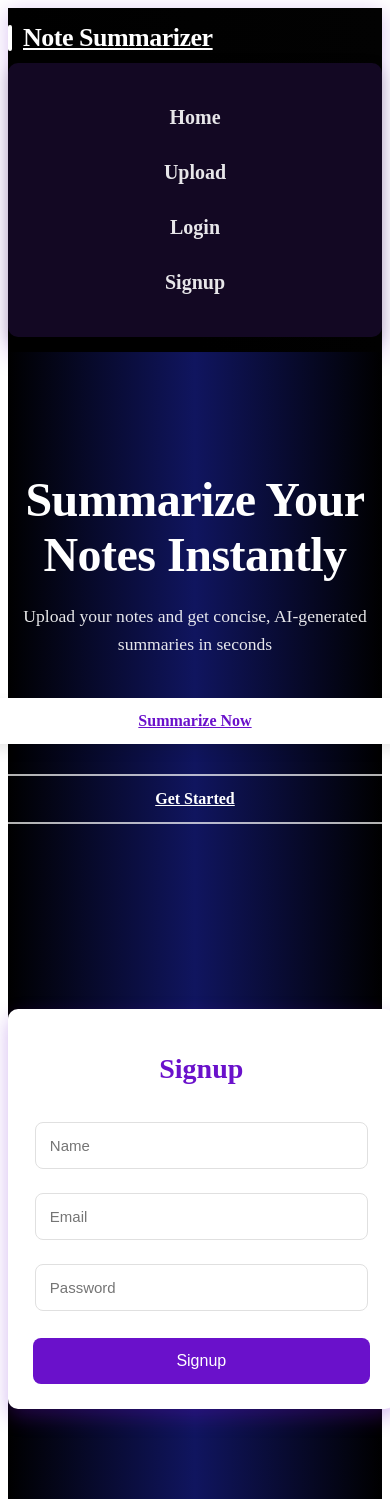
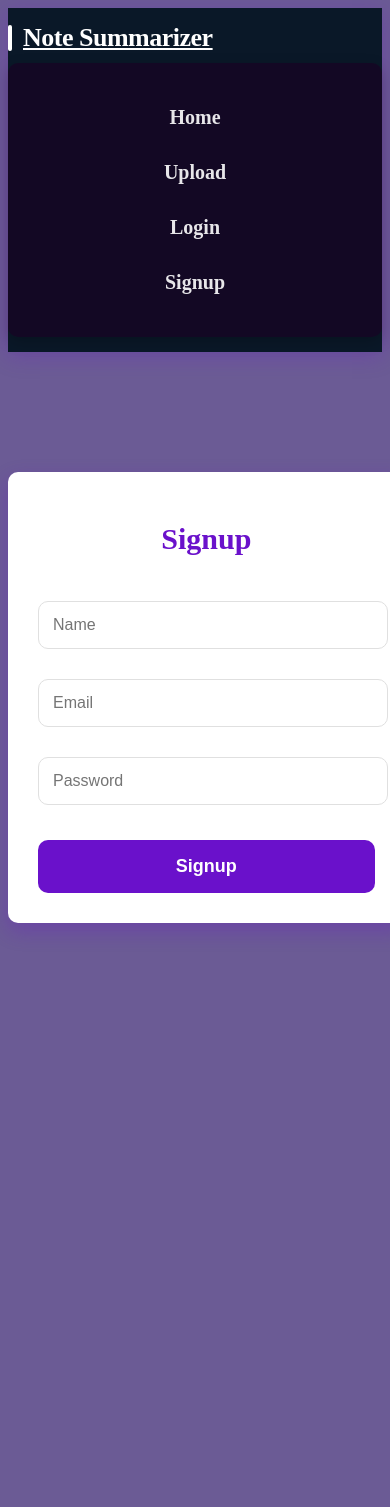
Before and after one commit to RiyaJadhav1803/FSD_Project, an Angular app in the folder front/: page /signup in a window 390 px wide. Shown: the top 1507 px of the page. After the commit the page ends 971 px from the top, so only its background shows below. Built offline with nearby package versions, Linux system fonts and the light colour scheme.

Commit message:
updated frontedn

```diff
--- a/front/src/app/app.component.css
+++ b/front/src/app/app.component.css
@@ -5,20 +5,21 @@ body {
     font-family: 'Poppins', sans-serif;
     margin: 0;
     padding: 0;
-    min-height: 100vh;
-    /* background: linear-gradient(135deg, #f5f7fa 0%, #e4e8f0 100%); */
+    /* background-color: #6b5b95; */
+    /* min-height: 100%; */
+    background: linear-gradient(135deg, #6b5b95 0%, #e4e8f0 100%);
   }
 
   /* Full-height Layout Structure */
   .app-container {
     display: flex;
     flex-direction: column;
-    min-height: 100vh;
+    /* min-height: 100vh; */
   }
 
   /* Enhanced Navbar Styling */
   .navbar {
-    background: linear-gradient(to right, #000000, #020202) !important;
+    background: linear-gradient(to right, #0A1828, #0A1828) !important;
     padding: 15px 0;
     /* border-radius: 1rem; */
     box-shadow: 0 4px 20px rgba(106, 17, 203, 0.25);
@@ -171,7 +172,7 @@ body {
     justify-content: center;
     align-items: center;
     padding: 40px 0;
-    background: linear-gradient(to right, #000000, #10155f, #000000);
+    /* background: linear-gradient(to right, #000000, #10155f, #000000); */
     /* background: linear-gradient(to right, #000000, #0a114e); */
     /* background: linear-gradient(to right, #b5a3c7, #2575fc); */
   }
--- a/front/src/app/app.component.html
+++ b/front/src/app/app.component.html
@@ -1,11 +1,9 @@
-
+<!--
 
 <nav class="navbar navbar-expand-lg navbar-dark bg-dark">
   <div class="container">
       <a class="navbar-brand" routerLink="/">Note Summarizer</a>
-      <!-- <button class="navbar-toggler" type="button" data-bs-toggle="collapse" data-bs-target="#navbarNav">
-          <span class="navbar-toggler-icon"></span>
-      </button> -->
+
       <div class="collapse navbar-collapse" id="navbarNav">
           <ul class="navbar-nav ms-auto">
               <li class="nav-item">
@@ -23,10 +21,10 @@
           </ul>
       </div>
   </div>
-</nav>
+</nav> -->
 
 <!-- Hero Section -->
-<section class="hero">
+<!-- <section class="hero">
   <div class="container text-center">
       <h1 class="heading">Summarize Your Notes Instantly</h1>
       <p>Upload your notes and get concise, AI-generated summaries in seconds</p>
@@ -35,12 +33,40 @@
           <a routerLink="/signup" class="btn btn-outline-light">Get Started</a>
       </div>
   </div>
-</section>
+</section> -->
 
 <!-- Angular Router Outlet -->
-<main>
+<!-- <main>
   <router-outlet></router-outlet>
-</main>
+</main> -->
+
+<!-- Navbar (Always Visible) -->
+<nav class="navbar navbar-expand-lg navbar-dark bg-dark">
+    <div class="container">
+      <a class="navbar-brand" routerLink="/">Note Summarizer</a>
+      <div class="collapse navbar-collapse" id="navbarNav">
+        <ul class="navbar-nav ms-auto">
+          <li class="nav-item">
+            <a class="nav-link" routerLink="/">Home</a>
+          </li>
+          <li class="nav-item">
+            <a class="nav-link" routerLink="/upload">Upload</a>
+          </li>
+          <li class="nav-item">
+            <a class="nav-link" routerLink="/login">Login</a>
+          </li>
+          <li class="nav-item">
+            <a class="nav-link" routerLink="/signup">Signup</a>
+          </li>
+        </ul>
+      </div>
+    </div>
+  </nav>
+
+  <!-- Only Show the Clicked Page -->
+  <main>
+    <router-outlet></router-outlet>
+  </main>
 
 <!-- Bootstrap JS -->
 <script src="https://cdn.jsdelivr.net/npm/bootstrap@5.3.0/dist/js/bootstrap.bundle.min.js"></script>
--- a/front/src/app/views/home/home.component.css
+++ b/front/src/app/views/home/home.component.css
@@ -7,7 +7,7 @@
 }
 .one , .two ,.three{
     height: 350px;
-    color: white;
+    /* color: white; */
     /* background-color: aqua; */
     width: 30rem;
     font-size: 20px;
--- a/front/src/app/views/login/login.component.css
+++ b/front/src/app/views/login/login.component.css
@@ -1,24 +1,41 @@
 /* Login Page CSS */
-body {
+* {
+  margin: 0;
+  padding: 0;
+  box-sizing: border-box;
+}
+
+html, body {
+  height: 100vh;
   font-family: 'Poppins', sans-serif;
   background: linear-gradient(135deg, #6a11cb, #005bea);
   display: flex;
   justify-content: center;
   align-items: center;
-    height: 100vh;
-    margin: 0;
 }
 
+/* Login Container */
 .login-container {
-    width: 350px;
+  /* width: 350px;
   padding: 30px;
   background: white;
-    margin: 50px auto;
   border-radius: 12px;
   box-shadow: 0 10px 25px rgba(0, 0, 0, 0.2);
   text-align: center;
+  display: flex;
+  flex-direction: column;
+  align-items: center; */
+  width: 450px; /* Increased width */
+  padding: 35px; /* Increased padding */
+  margin-top: 20px;
+  background: white;
+  border-radius: 10px;
+  box-shadow: 0 8px 20px rgba(106, 17, 203, 0.3);
+  text-align: center;
+  position: relative;
 }
 
+/* Heading */
 .login-container h1 {
   font-size: 30px;
   color: #333;
@@ -37,15 +54,16 @@ body {
   background: #6a11cb;
 }
 
+/* Input Fields */
 .login-container .form-control {
-    width: 90%;
+  width: 100%;
   padding: 15px;
   margin: 15px 0;
   border: 1px solid #ddd;
   border-radius: 6px;
   font-size: 15px;
+  background-color: #f9f9f9;
   transition: 0.3s ease;
-    background-color: #f9f9f9;
 }
 
 .login-container .form-control:focus {
@@ -55,6 +73,7 @@ body {
   background-color: #fff;
 }
 
+/* Button */
 .login-container .btn-primary {
   width: 100%;
   padding: 15px;
@@ -75,8 +94,9 @@ body {
   box-shadow: 0 5px 15px rgba(106, 17, 203, 0.4);
 }
 
+/* Form Links */
 .form-link {
-    margin-top: 25px;
+  margin-top: 15px;
   font-size: 14px;
   color: #777;
 }
@@ -92,9 +112,38 @@ body {
   color: #5809ae;
 }
 
+/* Responsive Design */
 @media (max-width: 400px) {
   .login-container {
       width: 90%;
       padding: 20px;
   }
 }
+/* Reset Styles */
+* {
+  margin: 0;
+  padding: 0;
+  box-sizing: border-box;
+}
+
+/* Center the Login Container */
+.login-container {
+  width: 450px;  /* Increased width */
+  padding: 40px;
+  background: rgba(255, 255, 255, 0.9); /* Slight transparency for aesthetics */
+  border-radius: 15px;
+  box-shadow: 0 10px 30px rgba(0, 0, 0, 0.3);
+  position: absolute;
+  top: 50%;
+  left: 50%;
+  transform: translate(-50%, -50%);
+}
+
+/* Ensure full-page centering */
+body, html {
+  height: 100%;
+  display: flex;
+  justify-content: center;
+  align-items: center;
+  background: linear-gradient(to right, #000000, #10155f, #000000);
+}
--- a/front/src/app/views/signup/signup.component.css
+++ b/front/src/app/views/signup/signup.component.css
@@ -1,4 +1,3 @@
-/* Signup Page CSS */
 body {
   font-family: 'Poppins', sans-serif;
   background: linear-gradient(to right, #6a11cb, #2575fc);
@@ -6,80 +5,89 @@ body {
   justify-content: center;
   align-items: center;
   height: 100vh;
-    margin: 0;
+
 }
 
 .signup-container {
-    width: 350px;
-    padding: 25px;
+
+  width: 450px; /* Increased width */
+  padding: 35px; /* Increased padding */
+  margin-top: 80px;
   background: white;
-    margin: 50px auto;
   border-radius: 10px;
   box-shadow: 0 8px 20px rgba(106, 17, 203, 0.3);
   text-align: center;
+  position: relative; /* Not needed for flexbox */
 }
 
+
+/* Signup Heading */
 .signup-container h1 {
-    font-size: 28px;
+  font-size: 30px;
   color: #6a11cb;
-    margin-bottom: 25px;
+  margin-bottom: 30px;
   font-weight: 600;
 }
 
+/* Input Fields */
 .signup-container .input-field {
-    width: 90%;
+  width: 95%;
   padding: 14px;
-    margin: 12px 0;
+  margin: 15px 0;
   border: 1px solid #e0e0e0;
-    border-radius: 8px;
-    font-size: 15px;
+  border-radius: 10px;
+  font-size: 16px;
   transition: 0.3s ease;
 }
 
 .signup-container .input-field:focus {
   border-color: #6a11cb;
   outline: none;
-    box-shadow: 0 0 8px rgba(106, 17, 203, 0.25);
+  box-shadow: 0 0 10px rgba(106, 17, 203, 0.25);
 }
 
+/* Signup Button */
 .signup-container .signup-btn {
   width: 100%;
-    padding: 14px;
+  padding: 16px;
   border: none;
-    border-radius: 8px;
+  border-radius: 10px;
   background: #6a11cb;
   color: white;
-    font-size: 16px;
-    font-weight: 500;
+  font-size: 18px;
+  font-weight: 600;
   cursor: pointer;
   transition: 0.3s ease;
-    margin-top: 15px;
+  margin-top: 20px;
 }
 
 .signup-container .signup-btn:hover {
   background: #5a0fad;
-    transform: translateY(-2px);
-    box-shadow: 0 4px 12px rgba(106, 17, 203, 0.3);
+  transform: translateY(-3px);
+  box-shadow: 0 5px 15px rgba(106, 17, 203, 0.3);
 }
 
+/* Form Link */
 .form-link {
   margin-top: 20px;
-    font-size: 14px;
+  font-size: 15px;
   color: #666;
 }
 
 .form-link a {
   color: #6a11cb;
   text-decoration: none;
-    font-weight: 500;
+  font-weight: 600;
 }
 
 .form-link a:hover {
   text-decoration: underline;
 }
 
-  @media (max-width: 400px) {
+/* Responsive Design */
+@media (max-width: 500px) {
   .signup-container {
       width: 90%;
+      padding: 30px;
   }
 }
--- a/front/src/app/views/upload/upload.component.css
+++ b/front/src/app/views/upload/upload.component.css
@@ -1,24 +1,27 @@
 /* Upload Page CSS */
-body {
+html, body {
+  height: 100vh;
+  margin: 0;
+  padding: 0;
   font-family: 'Poppins', sans-serif;
   background: linear-gradient(to right, #5d12c6, #4361ee);
   display: flex;
   justify-content: center;
   align-items: center;
-  height: 100vh;
-  margin: 0;
 }
 
+/* Upload container */
 .upload-container {
   width: 350px;
   padding: 25px;
   background: white;
-  margin: 50px auto;
   border-radius: 15px;
   box-shadow: 0 10px 30px rgba(106, 17, 203, 0.25);
   text-align: center;
+  margin-top: 180px;
 }
 
+/* Upload heading */
 .upload-container h1 {
   font-size: 26px;
   color: #5d12c6;
@@ -26,20 +29,22 @@ body {
   font-weight: 600;
 }
 
+/* File input wrapper */
 .file-input-wrapper {
   position: relative;
-  margin: 20px 0;
   background-color: #f7f5ff;
   border: 2px dashed #6a11cb;
   border-radius: 8px;
   padding: 20px 10px;
   transition: all 0.3s ease;
+  margin: 20px 0;
 }
 
 .file-input-wrapper:hover {
   background-color: #f0ebff;
 }
 
+/* Input fields */
 .upload-container input[type="file"] {
   width: 100%;
   cursor: pointer;
@@ -61,6 +66,7 @@ body {
   box-shadow: 0 0 8px rgba(106, 17, 203, 0.2);
 }
 
+/* Upload button */
 .upload-container button {
   width: 100%;
   padding: 14px;
@@ -81,6 +87,7 @@ body {
   box-shadow: 0 5px 15px rgba(106, 17, 203, 0.3);
 }
 
+/* Progress bar */
 .progress-bar {
   width: 100%;
   height: 8px;
@@ -97,6 +104,7 @@ body {
   transition: width 0.3s ease;
 }
 
+/* Link styling */
 .form-link {
   margin-top: 20px;
   font-size: 14px;
@@ -113,18 +121,20 @@ body {
   text-decoration: underline;
 }
 
+/* Summarized Data Box */
+.summarized_data {
+  width: 28rem;
+  padding: 25px;
+  background: white;
+  border-radius: 15px;
+  box-shadow: 0 10px 30px rgba(106, 17, 203, 0.25);
+  text-align: center;
+  margin-top: 20px;
+}
+
+/* Responsive Design */
 @media (max-width: 400px) {
   .upload-container {
     width: 90%;
   }
 }
-
-.summarized_data{
-  width: 28rem;
-  padding: 25px;
-  background: white;
-  margin: 50px auto;
-  border-radius: 15px;
-  box-shadow: 0 10px 30px rgba(106, 17, 203, 0.25);
-  text-align: center;
-}
--- a/front/src/index.html
+++ b/front/src/index.html
@@ -7,7 +7,7 @@
   <meta name="viewport" content="width=device-width, initial-scale=1">
   <link rel="icon" type="image/x-icon" href="favicon.ico">
 </head>
-<body>
+<body style="background-color: #6b5b95">
   <app-root></app-root>
 </body>
 </html>
```
Lines whose indentation alone changed are shown as unchanged.
